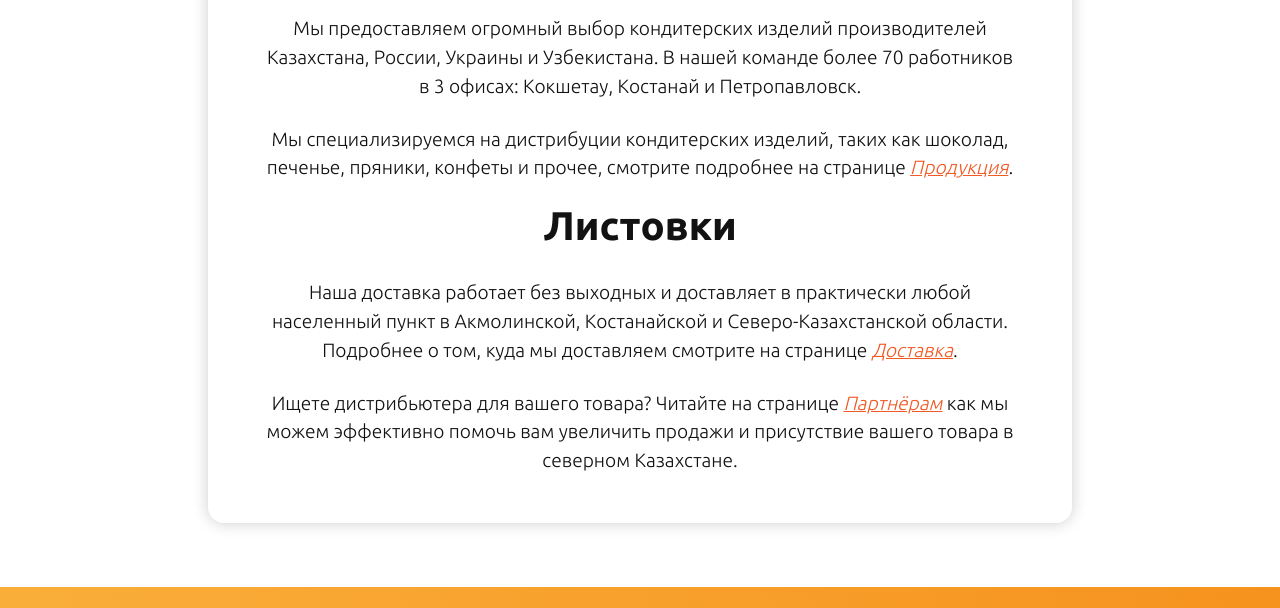
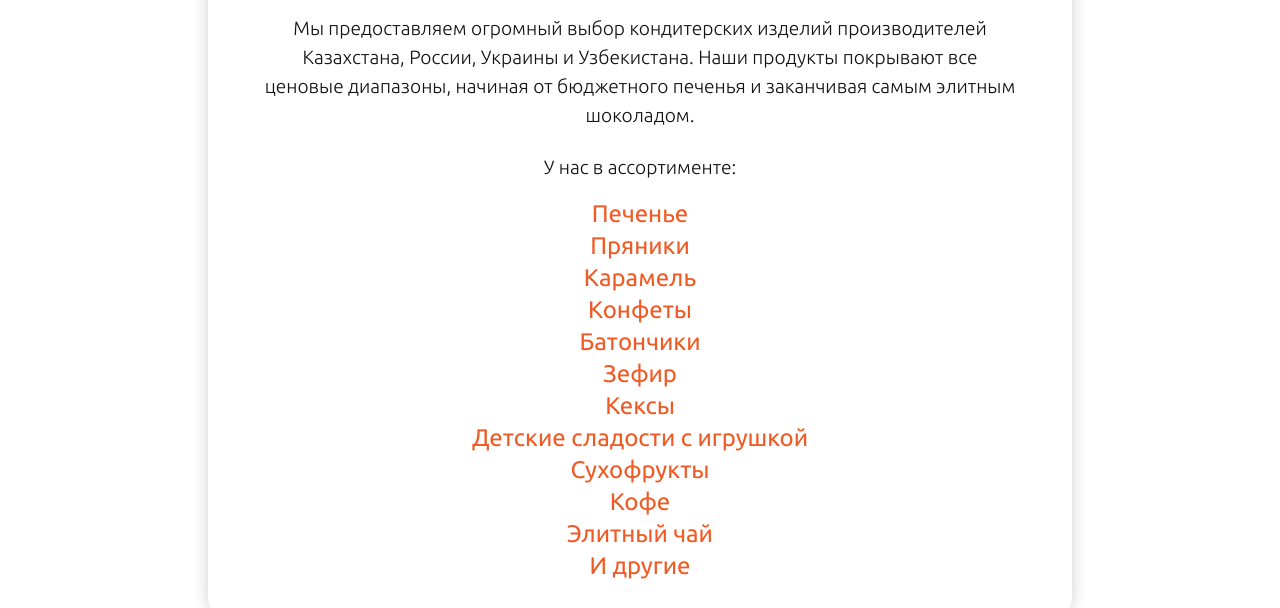
Before and after one commit to skazka-kz/skazka-static, a Gatsby site: page /products in a window 1280 px wide. Shown: the part 629-1237 px from the top of the page. Built offline with nearby package versions, Linux system fonts and the light colour scheme; Gatsby itself is replaced by a stand-in of ours.

Commit message:
More content and styling

```diff
--- a/src/pages/products.js
+++ b/src/pages/products.js
@@ -16,6 +16,25 @@ import {
 
 import rightGraphic from "../images/right.svg";
 
+const documents = [
+  {
+    name: "Топ ассортимент (pdf)",
+    path: "",
+  },
+  {
+    name: "Ассортимент для АЗС (pdf)",
+    path: "",
+  },
+  {
+    name: "Ассортимент для пивных магазинов (pdf)",
+    path: "",
+  },
+  {
+    name: "Ассортимент для аптек (pdf)",
+    path: "",
+  },
+];
+
 const NotFoundPage = () => (
   <Layout>
     <SEO title="О Нас" />
@@ -27,38 +46,54 @@ const NotFoundPage = () => (
           Мы работаем с лучшими брендами Казахстана, России, Украины и
           Узбекистана, такими как{" "}
           <Accent>
-            Боржоми, Славянка, Победа, Казконд, SweetLife, Вижер, Русский
-            Кондитер, Зум-зум, Пионер, Mix&Max и другие.
+            Боржоми, Славянка, Победа, Казконд, SweetLife, Paulig, Вижер,
+            Русский Кондитер, Зум-зум, Пионер, Mix&Max и другие.{" "}
           </Accent>
           Желаете стать партнером? <Link to="/contacts">Пишите нам</Link>, или
-          узнайте больше на странице <Link to="/partners">Партнёрам</Link>
+          узнайте больше на странице <Link to="/partners">Партнёрам</Link>.
         </Paragraph>
       </FloatingContentBox>
       <FloatingContentBox>
         <H1>Ассортимент</H1>
         <Paragraph>
           Мы предоставляем огромный выбор кондитерских изделий производителей
-          Казахстана, России, Украины и Узбекистана. В нашей команде более 70
-          работников в 3 офисах: Кокшетау, Костанай и Петропавловск.
+          Казахстана, России, Украины и Узбекистана. Наши продукты покрывают все
+          ценовые диапазоны, начиная от бюджетного печенья и заканчивая самым
+          элитным шоколадом.
         </Paragraph>
+        <Paragraph>У нас в ассортименте:</Paragraph>
+        <ul>
+          <li>Печенье</li>
+          <li>Пряники</li>
+          <li>Карамель</li>
+          <li>Конфеты</li>
+          <li>Батончики</li>
+          <li>Зефир</li>
+          <li>Кексы</li>
+          <li>Детские сладости с игрушкой</li>
+          <li>Сухофрукты</li>
+          <li>Кофе</li>
+          <li>Элитный чай</li>
+          <li>И другие</li>
+        </ul>
+      </FloatingContentBox>
+      <FloatingContentBox>
+        <H1>Листовки и прайс-листы</H1>
         <Paragraph>
-          Мы специализируемся на дистрибуции кондитерских изделий, таких как
-          шоколад, печенье, пряники, конфеты и прочее, смотрите подробнее на
-          странице <Link to="/products">Продукция</Link>.
+          Здесь вы найдете список листовок и прайс листов нашей продукции.
+          Оформить заказ, уточнить детали или наличие вы всегда можете у наших
+          операторов. Мы работаем с <Accent>09:00 до 18:00</Accent> по будням,{" "}
+          <Link to="/contacts">наши контактные детали</Link>.
         </Paragraph>
-        <H1>Листовки</H1>
-        <Paragraph>
-          Наша доставка работает без выходных и доставляет в практически любой
-          населенный пункт в Акмолинской, Костанайской и Северо-Казахстанской
-          области. Подробнее о том, куда мы доставляем смотрите на странице{" "}
-          <Link to="/coverage">Доставка</Link>.
-        </Paragraph>
-        <Paragraph>
-          Ищете дистрибьютера для вашего товара? Читайте на странице{" "}
-          <Link to="/partners">Партнёрам</Link> как мы можем эффективно помочь
-          вам увеличить продажи и присутствие вашего товара в северном
-          Казахстане.
-        </Paragraph>
+        <ul>
+          {documents.map(d => (
+            <li key={d.path}>
+              <a href={d.path} target="_blank">
+                {d.name}
+              </a>
+            </li>
+          ))}
+        </ul>
       </FloatingContentBox>
     </FlexibleWrapper>
 
--- a/src/styled/index.js
+++ b/src/styled/index.js
@@ -131,6 +131,24 @@ export const FloatingContentBox = styled.div`
     font-style: italic;
   }
 
+  ul {
+    display: flex;
+    flex-direction: column;
+    align-items: center;
+    justify-content: center;
+  }
+
+  ul li {
+    font-size: 1.5rem;
+    font-weight: 400;
+    margin: 0.25rem;
+    color: ${orange_dark};
+  }
+
+  ul li a {
+    margin: 0.5rem;
+  }
+
   @media (max-width: 1280px) {
     p {
       font-size: 1.2rem;
@@ -182,13 +200,13 @@ export const InfoButtonLink = styled(Link)`
 export const FixedImage = styled.img`
   position: absolute;
   z-index: -10;
+  top: -30%;
+  width: 20%;
 `;
 
 export const LeftGraphic = styled(FixedImage)`
   position: absolute;
   left: 0;
-  top: -30%;
-  width: 20%;
 
   @media (max-width: 1024px) {
     top: 0;
@@ -206,8 +224,6 @@ export const LeftGraphic = styled(FixedImage)`
 export const RightGraphic = styled(FixedImage)`
   position: absolute;
   right: 0;
-  width: 20%;
-  top: -30%;
 
   @media (max-width: 1024px) {
     top: 0;
```
